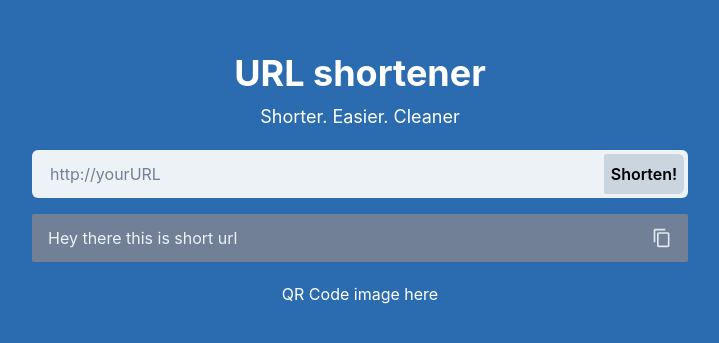
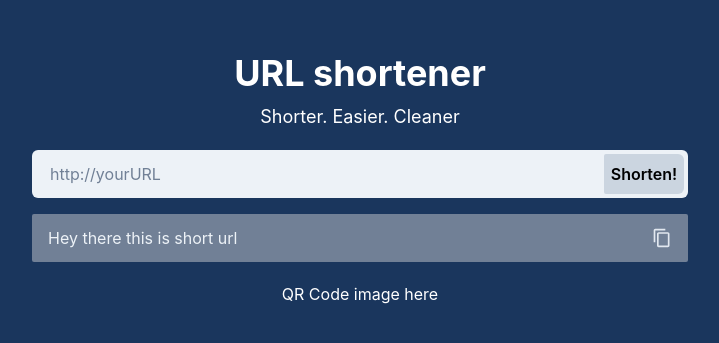
Before and after one commit to Liyumk/url-shortener, a React (Vite) app: page / in a window 1280 px wide. Shown: the part 221-564 px from the top of the page, without its empty margins (280-999 px from the left). Built offline with nearby package versions, Linux system fonts and the light colour scheme.

Commit message:
bg color

```diff
--- a/src/pages/home/index.tsx
+++ b/src/pages/home/index.tsx
@@ -13,7 +13,7 @@ import { CopyIcon } from "@chakra-ui/icons";
 
 const Home = () => {
     return (
-        <Flex h="100vh" bg={"blue.600"}>
+        <Flex h="100vh" bg={"blue.900"}>
             <Box
                 w={"2xl"}
                 m="auto"
```
